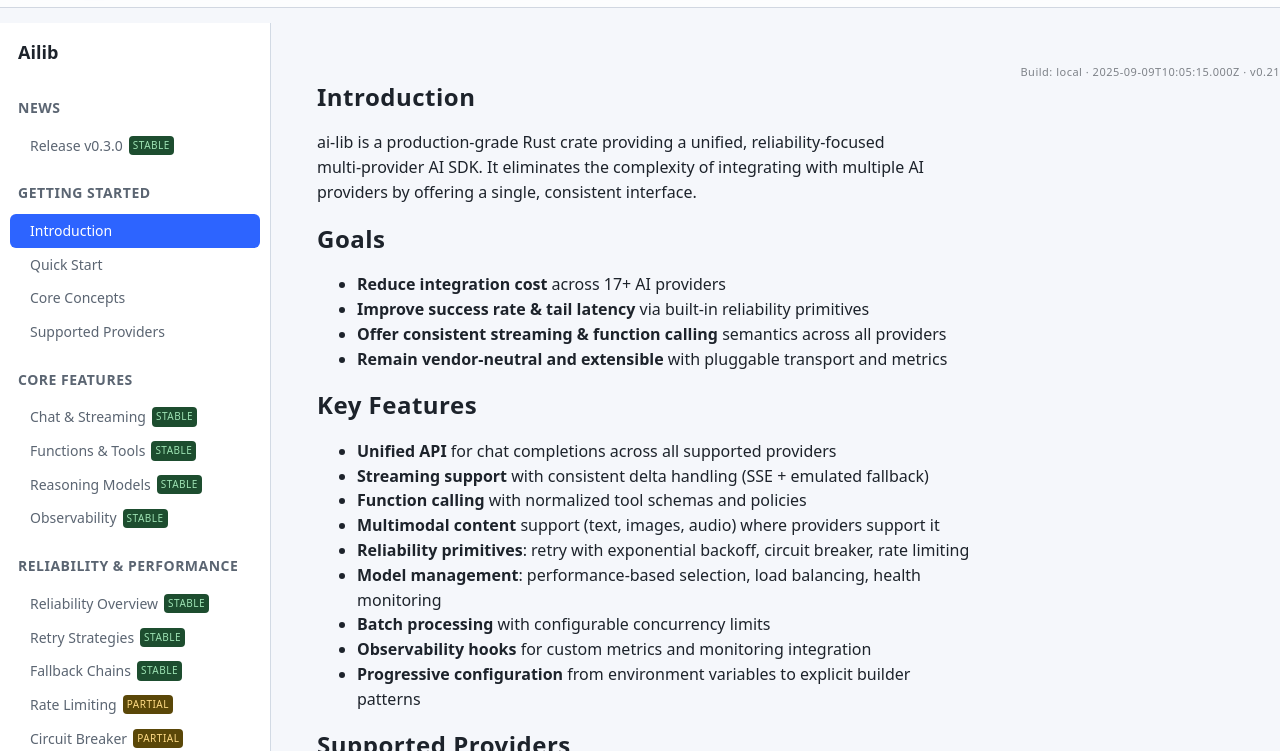
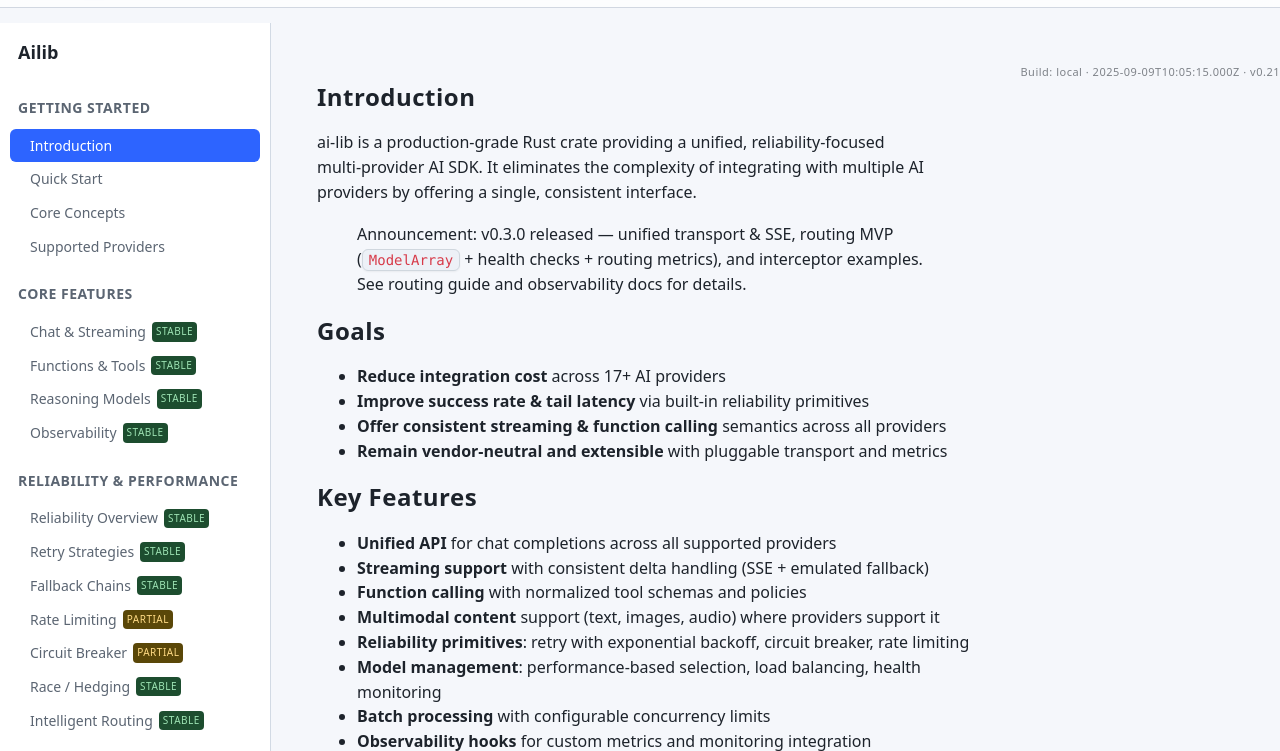
Before and after one commit to hiddenpath/ailib.info, an Astro site: page /docs/intro in a window 1280 px wide. Shown: the part 47-798 px from the top of the page. Built offline with nearby package versions, Linux system fonts and the light colour scheme; Astro itself is replaced by a stand-in of ours; a web font is replaced by a local one.

Commit message:
site: intro notice for v0.3.0; routing docs; contact modal; PRO notice

```diff
--- a/src/config/sidebar.en.ts
+++ b/src/config/sidebar.en.ts
@@ -10,12 +10,7 @@ export interface SidebarGroup {
 }
 
 const sidebar: SidebarGroup[] = [
-  {
-    group: 'News',
-    items: [
-      { title: 'Release v0.3.0', path: '/docs/news-030', status: 'stable' },
-    ],
-  },
+  // News group temporarily hidden (moved announcement to Intro)
   {
     group: 'Getting Started',
     items: [
--- a/src/config/sidebar.zh.ts
+++ b/src/config/sidebar.zh.ts
@@ -10,12 +10,7 @@ export interface SidebarGroup {
 }
 
 const sidebar: SidebarGroup[] = [
-  {
-    group: '新闻',
-    items: [
-      { title: '发布 v0.3.0', path: '/zh/docs/news-030', status: 'stable' },
-    ],
-  },
+  // 新闻分组暂时隐藏（通知移至 Intro）
   {
     group: '快速开始',
     items: [
--- a/src/content/docs/intro.md
+++ b/src/content/docs/intro.md
@@ -8,6 +8,8 @@ description: Overview of ai-lib (Rust unified AI SDK) goals and capabilities.
 # Introduction
 
 ai-lib is a production-grade Rust crate providing a unified, reliability-focused multi‑provider AI SDK. It eliminates the complexity of integrating with multiple AI providers by offering a single, consistent interface.
+
+> Announcement: v0.3.0 released — unified transport & SSE, routing MVP (`ModelArray` + health checks + routing metrics), and interceptor examples. See routing guide and observability docs for details.
 
 ## Goals
 
--- a/src/content/docs/intro.zh.md
+++ b/src/content/docs/intro.zh.md
@@ -8,6 +8,8 @@ description: ai-lib（Rust统一AI SDK）的目标和功能概述。
 # 介绍
 
 ai-lib是一个生产级的Rust库，提供统一、注重可靠性的多提供商AI SDK。它通过提供单一、一致的接口，消除了与多个AI提供商集成的复杂性。
+
+> 通知：v0.3.0 已发布 —— 统一传输与统一 SSE、模型路由 MVP（`ModelArray` + 健康检查 + 路由指标）、拦截器示例等。详见路由与可观测性文档。
 
 ## 目标
 
```
